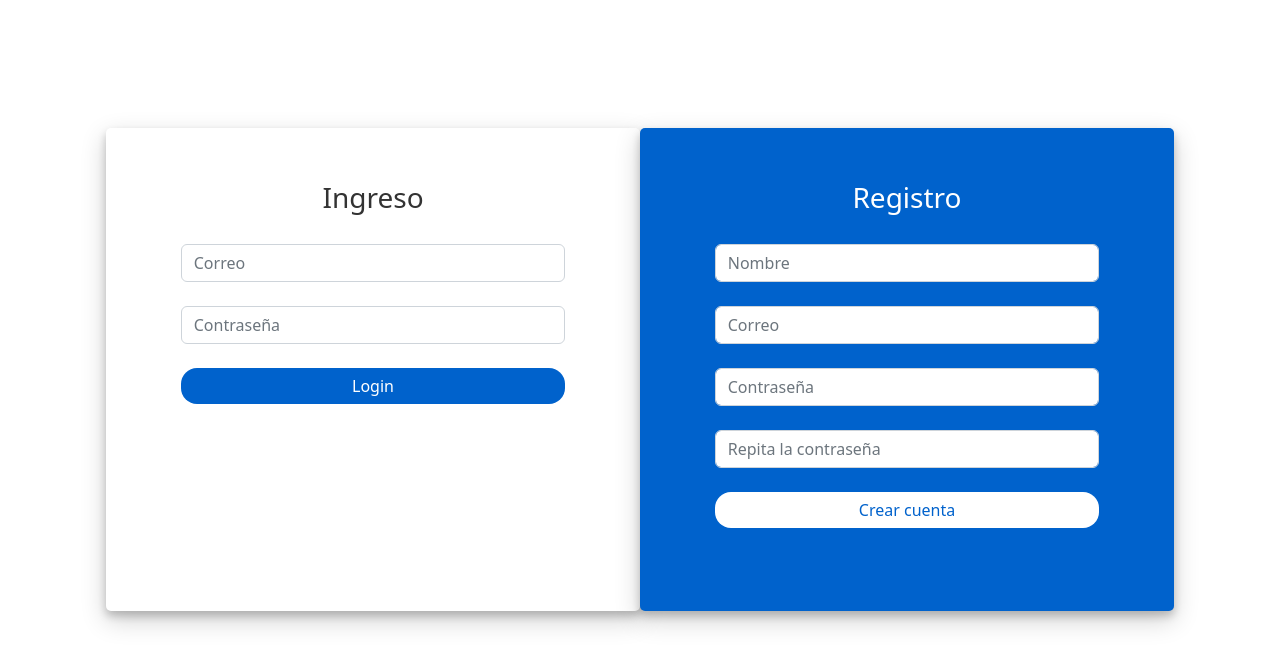
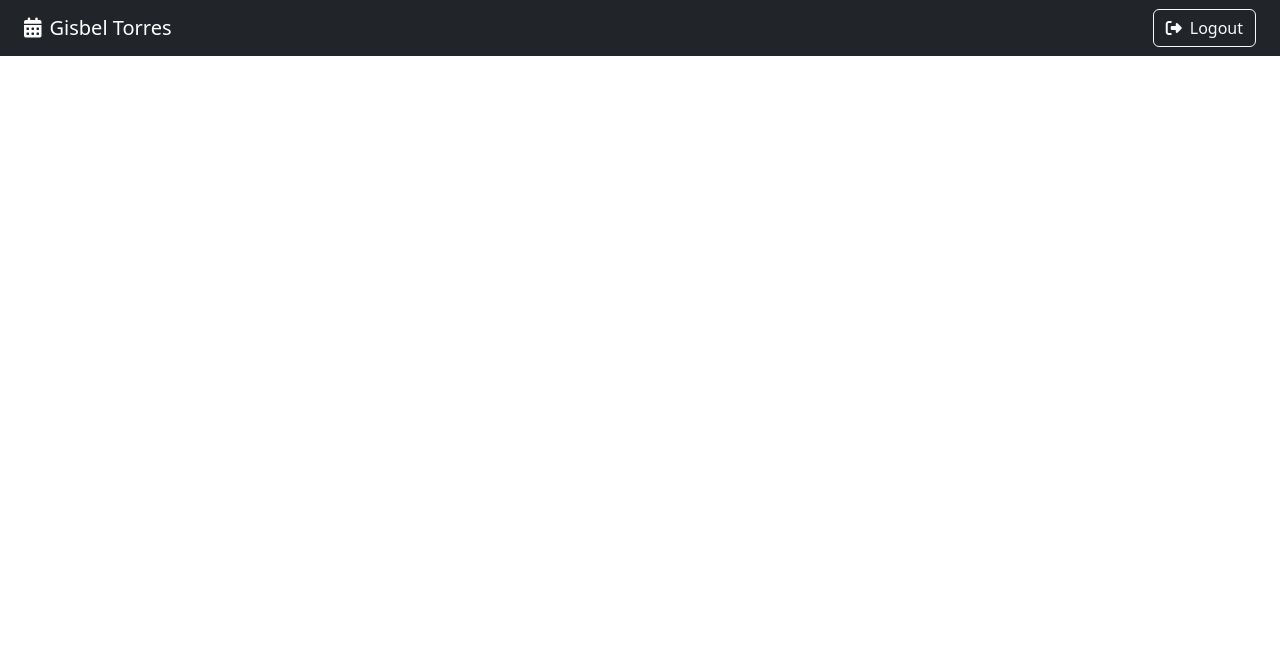
Before and after one commit to gisbelt/react-app, a React (Vite) app in the folder 10-calendar-app-vite/: page / in a window 1280 px wide. Before the commit this address led to /auth/login. Shown: the top 666 px of the page. Built offline with nearby package versions, Linux system fonts and the light colour scheme.

Commit message:
Add Navbar

```diff
--- a/10-calendar-app-vite/index.html
+++ b/10-calendar-app-vite/index.html
@@ -5,6 +5,7 @@
     <link rel="icon" type="image/svg+xml" href="/vite.svg" />
     <meta name="viewport" content="width=device-width, initial-scale=1.0" />
     <title>Calendar App</title>
+    <link rel="stylesheet" href="https://cdnjs.cloudflare.com/ajax/libs/font-awesome/6.4.2/css/all.min.css" integrity="sha512-z3gLpd7yknf1YoNbCzqRKc4qyor8gaKU1qmn+CShxbuBusANI9QpRohGBreCFkKxLhei6S9CQXFEbbKuqLg0DA==" crossorigin="anonymous" referrerpolicy="no-referrer" />
     <link href="https://cdn.jsdelivr.net/npm/bootstrap@5.2.3/dist/css/bootstrap.min.css" rel="stylesheet" integrity="sha384-rbsA2VBKQhggwzxH7pPCaAqO46MgnOM80zW1RWuH61DGLwZJEdK2Kadq2F9CUG65" crossorigin="anonymous">
   </head>
   <body>
--- /dev/null
+++ b/10-calendar-app-vite/src/calendar/components/Navbar.jsx
@@ -0,0 +1,17 @@
+import React from 'react'
+
+export const Navbar = () => {
+	return (
+		<div className='navbar navbar-dark bg-dark mb-4 mb-4 px-4'>
+			<span className='navbar-brand'>
+				<i className='fas fa-calendar-alt me-2'></i>
+				Gisbel Torres
+			</span>
+
+			<button className='btn btn-outline-light'>
+				<i className='fas fa-sign-out-alt me-2'></i>
+				<span>Logout</span>
+			</button>
+		</div>
+	)
+}
--- a/10-calendar-app-vite/src/calendar/index.js
+++ b/10-calendar-app-vite/src/calendar/index.js
@@ -1 +1,2 @@
 export * from './pages/CalendarPage'
+export * from './components/Navbar'
--- a/10-calendar-app-vite/src/calendar/pages/CalendarPage.jsx
+++ b/10-calendar-app-vite/src/calendar/pages/CalendarPage.jsx
@@ -1,7 +1,10 @@
 import React from 'react'
+import { Navbar } from '../'
 
 export const CalendarPage = () => {
 	return (
-		<div>CalendarPage</div>
+		<>
+			<Navbar />
+		</>
 	)
 }
--- a/10-calendar-app-vite/src/router/AppRouter.jsx
+++ b/10-calendar-app-vite/src/router/AppRouter.jsx
@@ -3,7 +3,7 @@ import { LoginPage } from '../auth'
 import { CalendarPage } from '../calendar'
 
 export const AppRouter = () => {
-	const authStatus = 'not-authenticated' //authenticated
+	const authStatus = 'authenticated' //authenticated
 
 	return (
 		<Routes>
```
